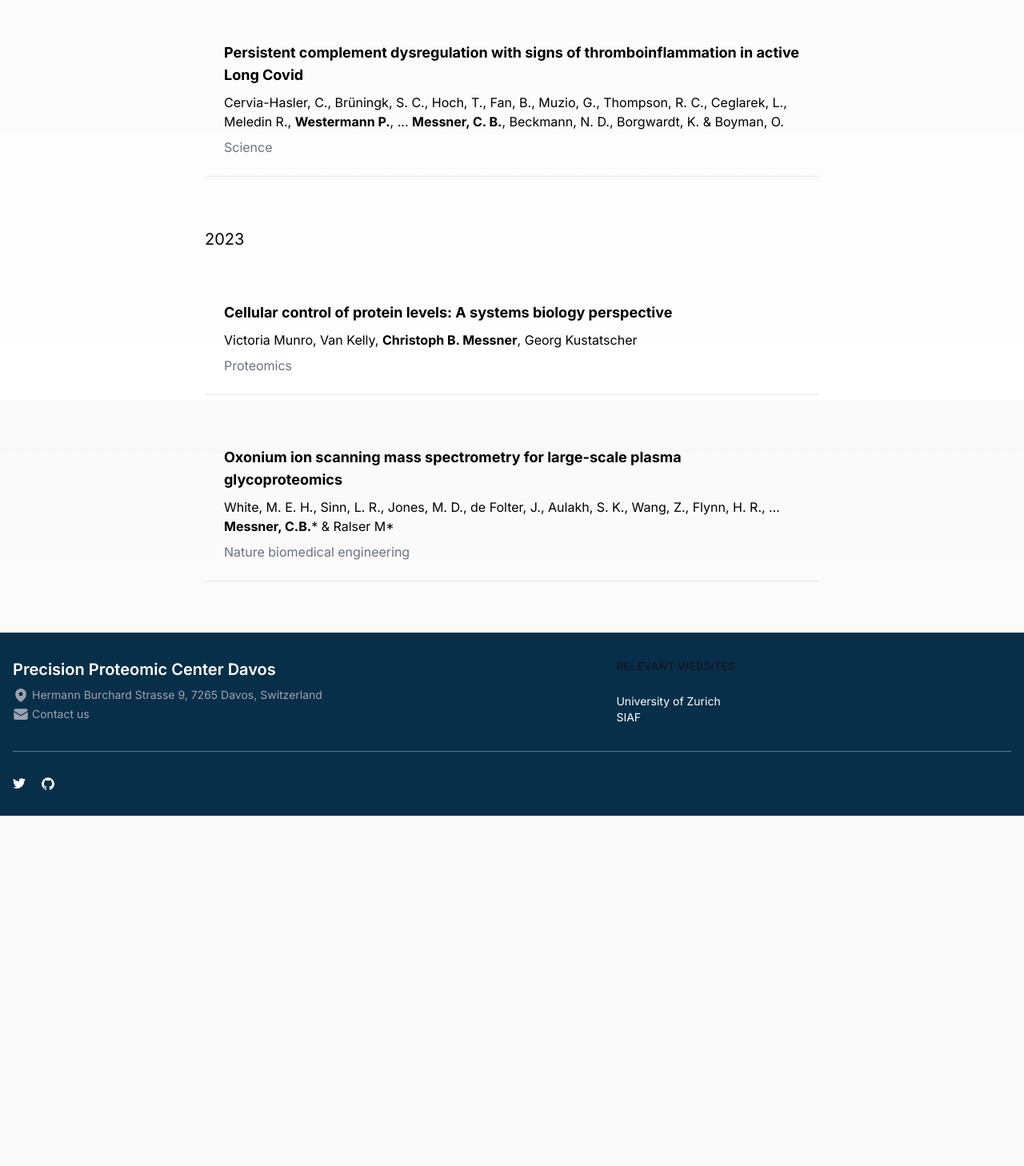
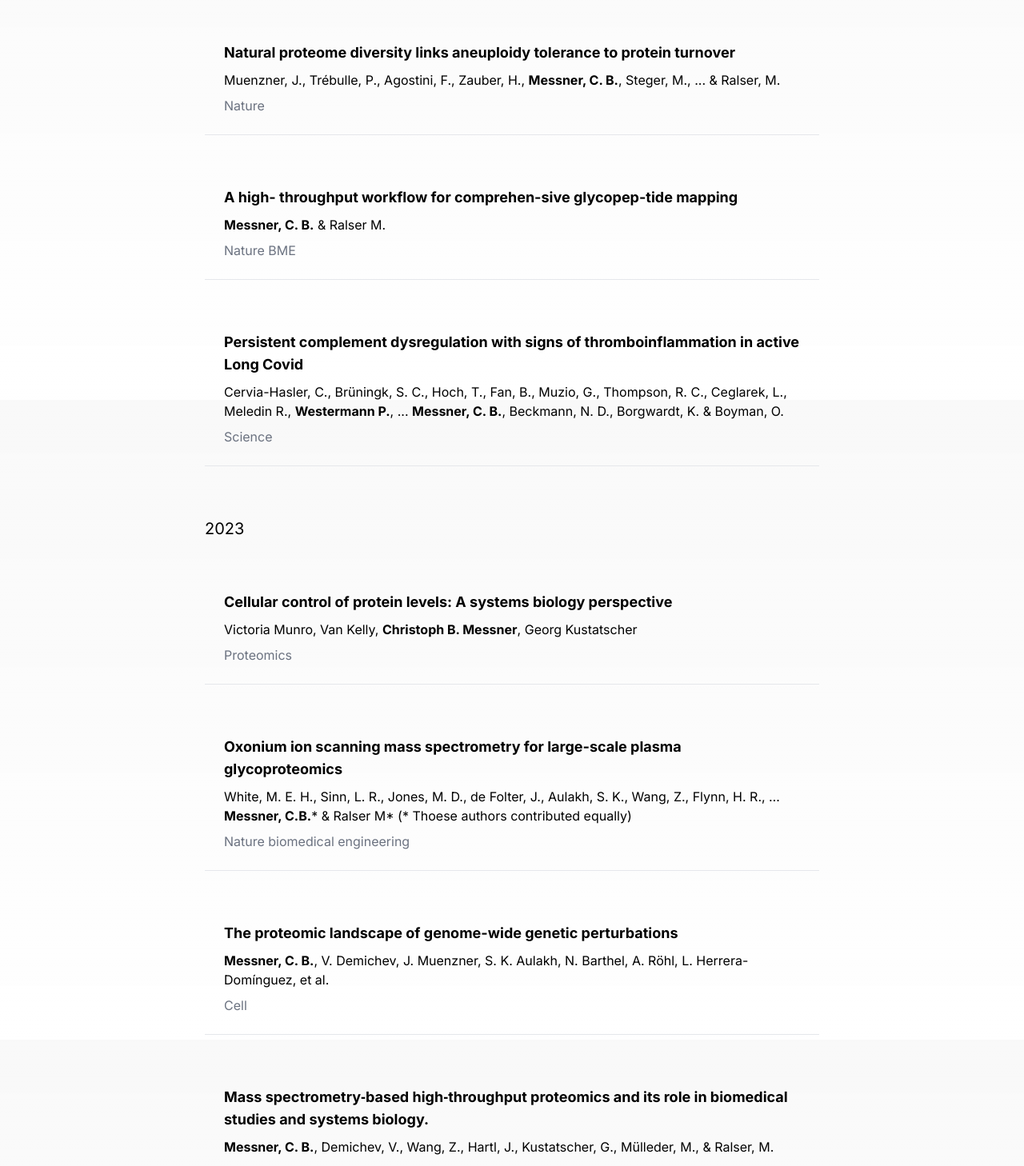
Before and after one commit to Proteomics-Center-SIAF-UZH/ppcdavos, a Next.js app: page /publications in a window 1280 px wide. Shown: the part 300-1758 px from the top of the page at 80% size. Before the commit the page ends 1320 px from the top, so only its background shows below. Built offline with nearby package versions, Linux system fonts and the light colour scheme.

Commit message:
chore: update publications data

```diff
--- a/src/app/content/publications.tsx
+++ b/src/app/content/publications.tsx
@@ -1,6 +1,31 @@
 import { Publication } from "./types";
 
 export const publications: Publication[] = [
+    // 2024
+    {
+        title:
+            "Natural proteome diversity links aneuploidy tolerance to protein turnover",
+        journal: "Nature",
+        Authors: (
+            <div>
+                Muenzner, J., Trébulle, P., Agostini, F., Zauber, H., <b>Messner, C. B.</b>, Steger, M., ... & Ralser, M.
+            </div>
+        ),
+        link: "https://www.nature.com/articles/s41586-024-07442-9",
+        year: 2024,
+    },
+    {
+        title:
+            "A high- throughput workflow for comprehen-sive glycopep-tide mapping",
+        journal: "Nature BME",
+        Authors: (
+            <div>
+                <b>Messner, C. B.</b> & Ralser M.
+            </div>
+        ),
+        link: "https://www.nature.com/articles/s41551-023-01068-4.epdf?sharing_token=78jFMRywyVe76RXWz7qt_9RgN0jAjWel9jnR3ZoTv0PweTRR8Oi0P8YTEjJyRP23TCao2bapqRyEJbihYcxrtz9frdY2mv1MQphuDI22rfubisvDPpmVAmvt0PqL1uqnsT1vRSzah-tb2d8c0GAkaMMClbZ4LUPHT7MiYHYlT4o%3D",
+        year: 2024
+    },
     {
         title:
             "Persistent complement dysregulation with signs of thromboinflammation in active Long Covid",
@@ -14,9 +39,8 @@ export const publications: Publication[] = [
         ),
         link: "https://www.science.org/doi/10.1126/science.adg7942",
         year: 2024,
-        abstract:
-            "Some individuals can endure persistent, debilitating symptoms for many months after an initial severe acute respiratory syndrome coronavirus 2 (SARS-CoV-2) infection. However, the factors underpinning these health issues, called Long Covid, are poorly understood. Comparing the blood of patients with confirmed SARS-CoV-2 infection with that of uninfected controls, Cervia-Hasler et al. found that patients experiencing Long COVID exhibited changes to blood serum proteins indicating activation of the immune system’s complement cascade, altered coagulation, and tissue injury (see the Perspective by Ruf). At the cellular level, Long Covid was linked to aggregates comprising monocytes and platelets. These findings provide a resource of potential biomarkers for diagnosis and may inform directions for treatments. —Sarah H. Ross",
     },
+    // 2023
     {
         title: "Cellular control of protein levels: A systems biology perspective",
         journal: "Proteomics",
@@ -27,9 +51,7 @@ export const publications: Publication[] = [
             </div>
         ),
         link: "https://analyticalsciencejournals.onlinelibrary.wiley.com/doi/full/10.1002/pmic.202200220",
-        year: 2023,
-        abstract:
-            "How cells regulate protein levels is a central question of biology. Over the past decades, molecular biology research has provided profound insights into the mechanisms and the molecular machinery governing each step of the gene expression process, from transcription to protein degradation. Recent advances in transcriptomics and proteomics have complemented our understanding of these fundamental cellular processes with a quantitative, systems-level perspective. Multi-omic studies revealed significant quantitative, kinetic and functional differences between the genome, transcriptome and proteome. While protein levels often correlate with mRNA levels, quantitative investigations have demonstrated a substantial impact of translation and protein degradation on protein expression control. In addition, protein-level regulation appears to play a crucial role in buffering protein abundances against undesirable mRNA expression variation. These findings have practical implications for many fields, including gene function prediction and precision medicine.",
+        year: 2023
     },
     {
         title:
@@ -38,12 +60,46 @@ export const publications: Publication[] = [
         Authors: (
             <div>
                 White, M. E. H., Sinn, L. R., Jones, M. D., de Folter, J., Aulakh, S.
-                K., Wang, Z., Flynn, H. R., … <b>Messner, C.B.</b>* & Ralser M*
+                K., Wang, Z., Flynn, H. R., … <b>Messner, C.B.</b>* & Ralser M* (* Thoese authors contributed equally)
             </div>
         ),
         link: "https://analyticalsciencejournals.onlinelibrary.wiley.com/doi/full/10.1002/pmic.202200220",
         year: 2023,
-        abstract:
-            "How cells regulate protein levels is a central question of biology. Over the past decades, molecular biology research has provided profound insights into the mechanisms and the molecular machinery governing each step of the gene expression process, from transcription to protein degradation. Recent advances in transcriptomics and proteomics have complemented our understanding of these fundamental cellular processes with a quantitative, systems-level perspective. Multi-omic studies revealed significant quantitative, kinetic and functional differences between the genome, transcriptome and proteome. While protein levels often correlate with mRNA levels, quantitative investigations have demonstrated a substantial impact of translation and protein degradation on protein expression control. In addition, protein-level regulation appears to play a crucial role in buffering protein abundances against undesirable mRNA expression variation. These findings have practical implications for many fields, including gene function prediction and precision medicine.",
+    },
+    {
+        title:
+            "The proteomic landscape of genome-wide genetic perturbations",
+        journal: "Cell",
+        Authors: (
+            <div>
+                <b>Messner, C. B.</b>, V. Demichev, J. Muenzner, S. K. Aulakh, N. Barthel, A. Röhl, L. Herrera-Domínguez, et al.
+            </div>
+        ),
+        link: "https://www.cell.com/cell/fulltext/S0092-8674(23)00300-8?_returnURL=https%3A%2F%2Flinkinghub.elsevier.com%2Fretrieve%2Fpii%2FS0092867423003008%3Fshowall%3Dtrue",
+        year: 2023,
+    },
+    {
+        title:
+            "Mass spectrometry‐based high‐throughput proteomics and its role in biomedical studies and systems biology.",
+        journal: "Proteomics",
+        Authors: (
+            <div>
+                <b>Messner, C. B.</b>, Demichev, V., Wang, Z., Hartl, J., Kustatscher, G., Mülleder, M., & Ralser, M.
+            </div>
+        ),
+        link: "https://analyticalsciencejournals.onlinelibrary.wiley.com/doi/full/10.1002/pmic.202200013",
+        year: 2023,
+    },
+    {
+        title:
+            "Cell-cell metabolite exchange creates a pro-survival metabolic environment that extends lifespan.",
+        journal: "Cell",
+        Authors: (
+            <div>
+                Correia-Melo, C., Kamrad, S., Tengölics, R., <b>Messner, C. B.</b>, ... & Ralser, M.
+            </div>
+        ),
+        link: "https://www.cell.com/cell/fulltext/S0092-8674(22)01520-3?_returnURL=https%3A%2F%2Flinkinghub.elsevier.com%2Fretrieve%2Fpii%2FS0092867422015203%3Fshowall%3Dtrue",
+        year: 2023,
     },
 ];
--- a/src/app/content/types.ts
+++ b/src/app/content/types.ts
@@ -18,7 +18,7 @@ export type Publication = {
   link: string;
   year: number;
   Authors: JSX.Element;
-  abstract: string;
+  abstract?: string;
 };
 
 export type OpenPositions = {
--- a/src/app/publications/PublicationCards.tsx
+++ b/src/app/publications/PublicationCards.tsx
@@ -1,17 +1,20 @@
-import { Publication, publications } from "../content";
+import { publications } from "../content";
+import type { Publication } from "../content"
 
 const Publication = ({
   title,
   journal,
   link,
+  Authors,
   abstract,
-  Authors,
+  year
 }: {
   title: string;
   journal: string;
   link: string;
-  abstract: string;
+  abstract?: string;
   Authors: JSX.Element;
+  year: number;
 }) => {
   return (
     <div className="border-b p-6 my-8 space-y-2">
@@ -45,7 +48,7 @@ const PublicationInYear = ({
     <div className="space-y-10">
       <h3 className="text-xl">{year}</h3>
       {publications.map((publication, i) => (
-        <Publication {...publication} key={`${year}-${i}`} />
+        <Publication {...publication} year={year} key={`${year}-${i}`} />
       ))}
     </div>
   );
```
